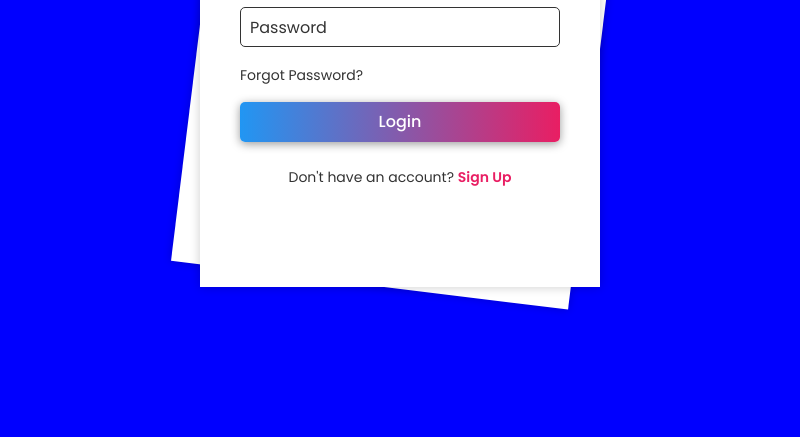
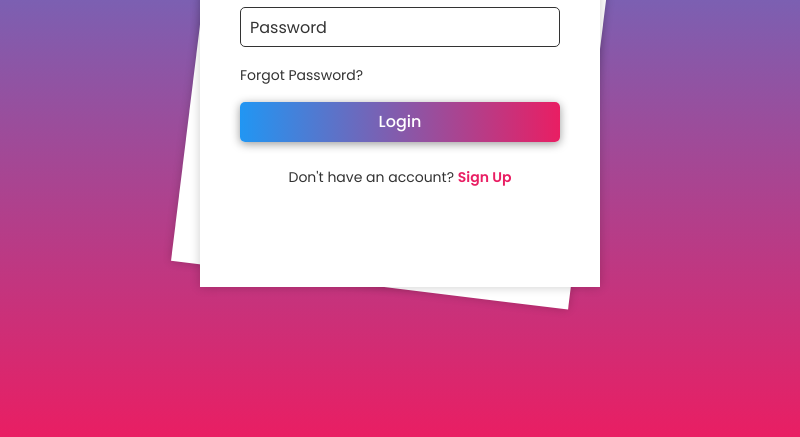
Before and after one commit to VVDimitrov19/SurveyManagementSystem, an Electron app: page Electron/index.html in a window 800 px wide. Shown: the part 363-800 px from the top of the page. Drawn offline with Linux system fonts and the light colour scheme.

Commit message:
Fix and issue

```diff
--- a/Electron/style/style.css
+++ b/Electron/style/style.css
@@ -12,7 +12,7 @@ body {
     justify-content: center;
     align-items: center;
     min-height: 100vh;
-    background: blue;
+    background: linear-gradient(#2196f3, #e91e63);
     overflow: hidden;
 }
 
```
